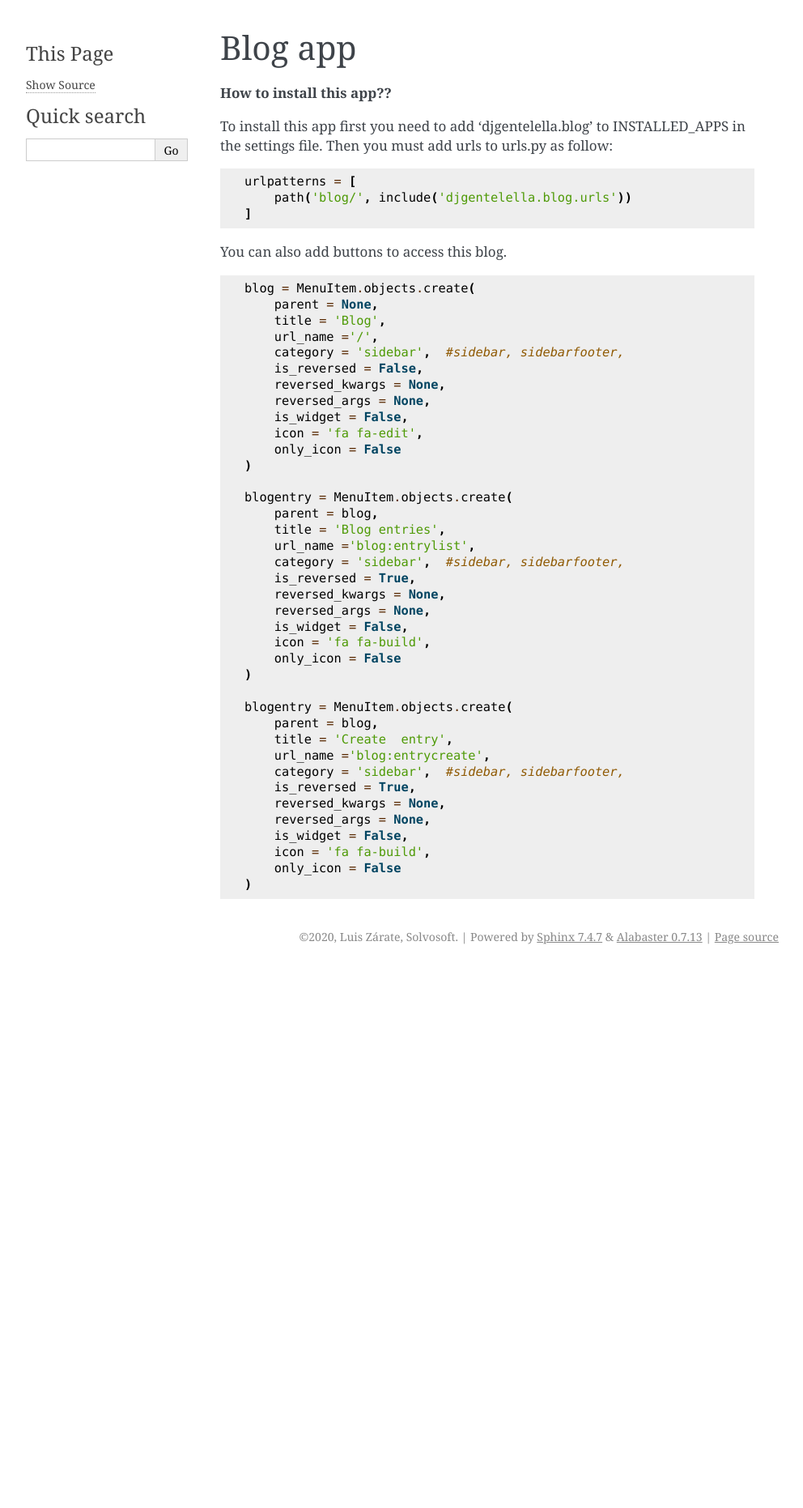
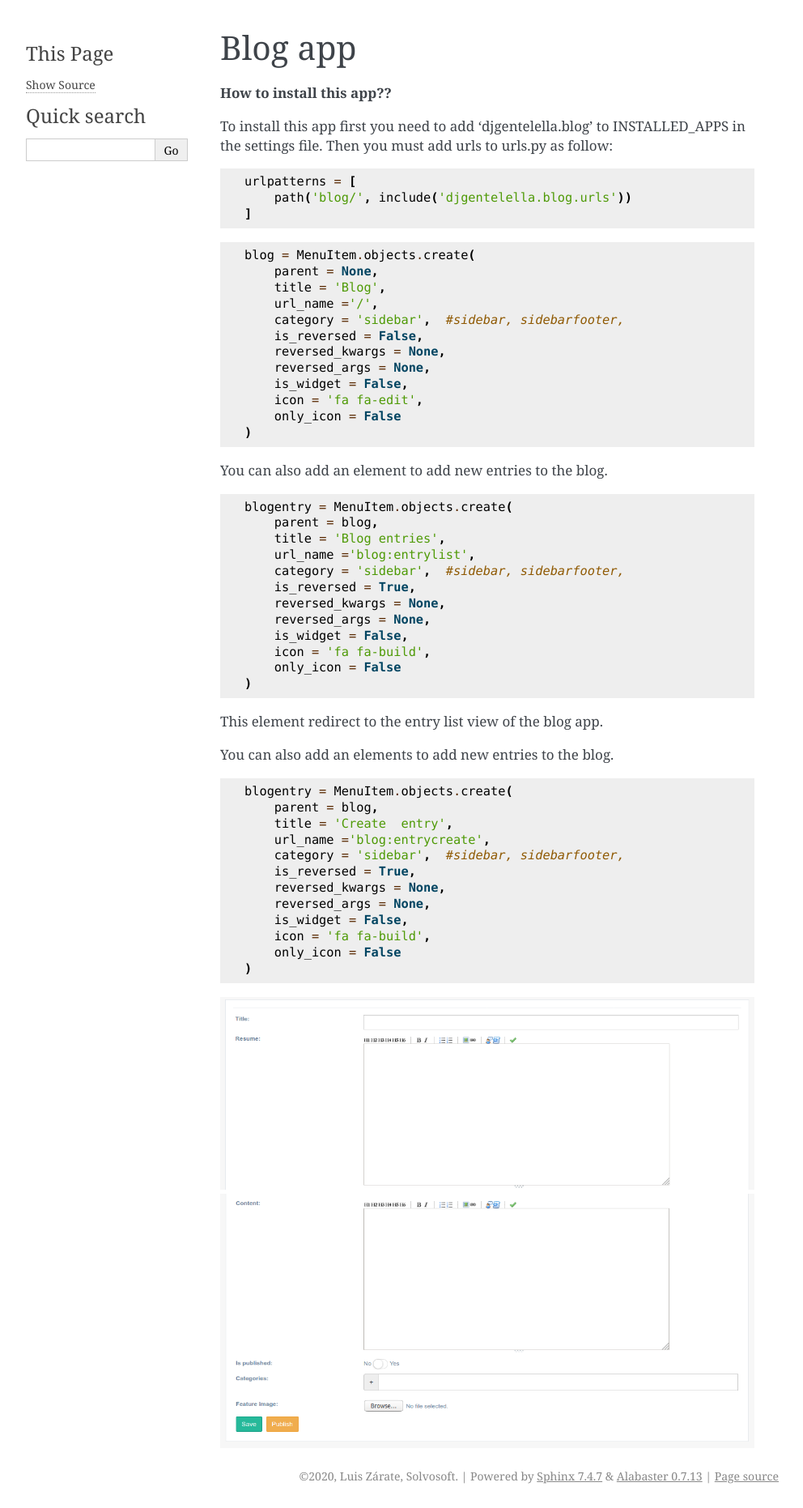
Before and after one commit to Solvosoft/django-gentelella-widgets, a Sphinx documentation site: the page built from docs/source/blog.rst, in a window 1280 px wide. Shown: the whole page at 81% size, without its empty margins (148-1140 px from the left). Built offline with Sphinx 7.4.7, drawn with Linux system fonts in a browser that asks for light colours; before the commit the page ends 1196 px from its top, so only the background shows below that.

Commit message:
blog-entry images

```diff
--- a/docs/source/blog.rst
+++ b/docs/source/blog.rst
@@ -13,7 +13,7 @@ Then you must add urls to urls.py as follow:
        path('blog/', include('djgentelella.blog.urls'))
    ]
 
-You can also add buttons to access this blog.
+
 
 .. code:: python
 
@@ -30,6 +30,10 @@ You can also add buttons to access this blog.
        only_icon = False
    )
 
+You can also add an element to add new entries to the blog.
+
+.. code:: python
+
    blogentry = MenuItem.objects.create(
        parent = blog,
        title = 'Blog entries',
@@ -43,6 +47,15 @@ You can also add buttons to access this blog.
        only_icon = False
    )
 
+This element redirect to the entry list view of the blog app.
+
+
+
+
+You can also add an elements to add new entries to the blog.
+
+.. code:: python
+
    blogentry = MenuItem.objects.create(
        parent = blog,
        title = 'Create  entry',
@@ -55,3 +68,8 @@ You can also add buttons to access this blog.
        icon = 'fa fa-build',
        only_icon = False
    )
+
+
+.. image:: _static/blog-entry-1.png
+
+.. image:: _static/blog-entry-2.png
--- a/docs/source/pallete.rst
+++ b/docs/source/pallete.rst
@@ -17,7 +17,7 @@ We can see, add, modify, and delete descriptions for each field.
 
 You must create MenuItem as follow:
 
-*Note: the only place in which this widget can be place is in the sidebar.*
+*Note: the only place in which this widget can be place is in the sidebar footer.*
 
 .. code:: python
 
```
Also changed, not shown: docs/source/_static/blog-entry-1.png (added), docs/source/_static/blog-entry-2.png (added).
